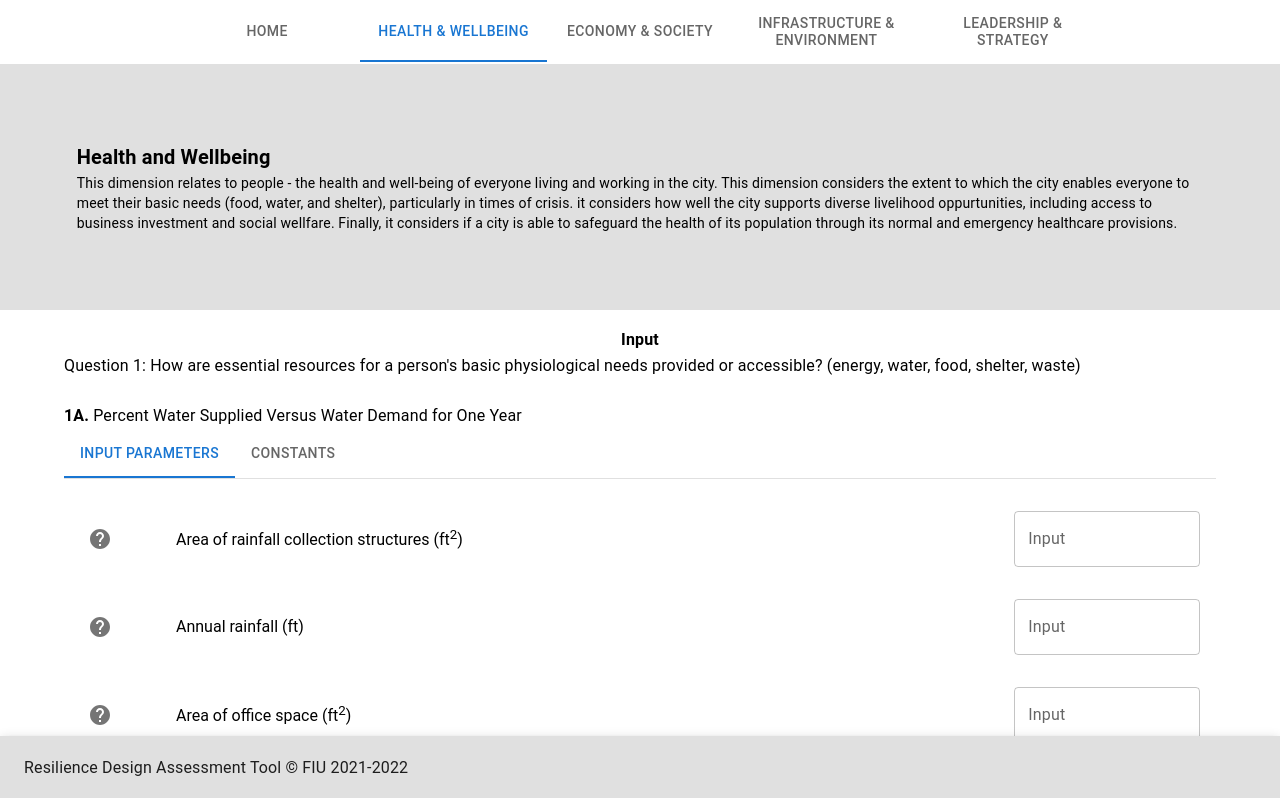
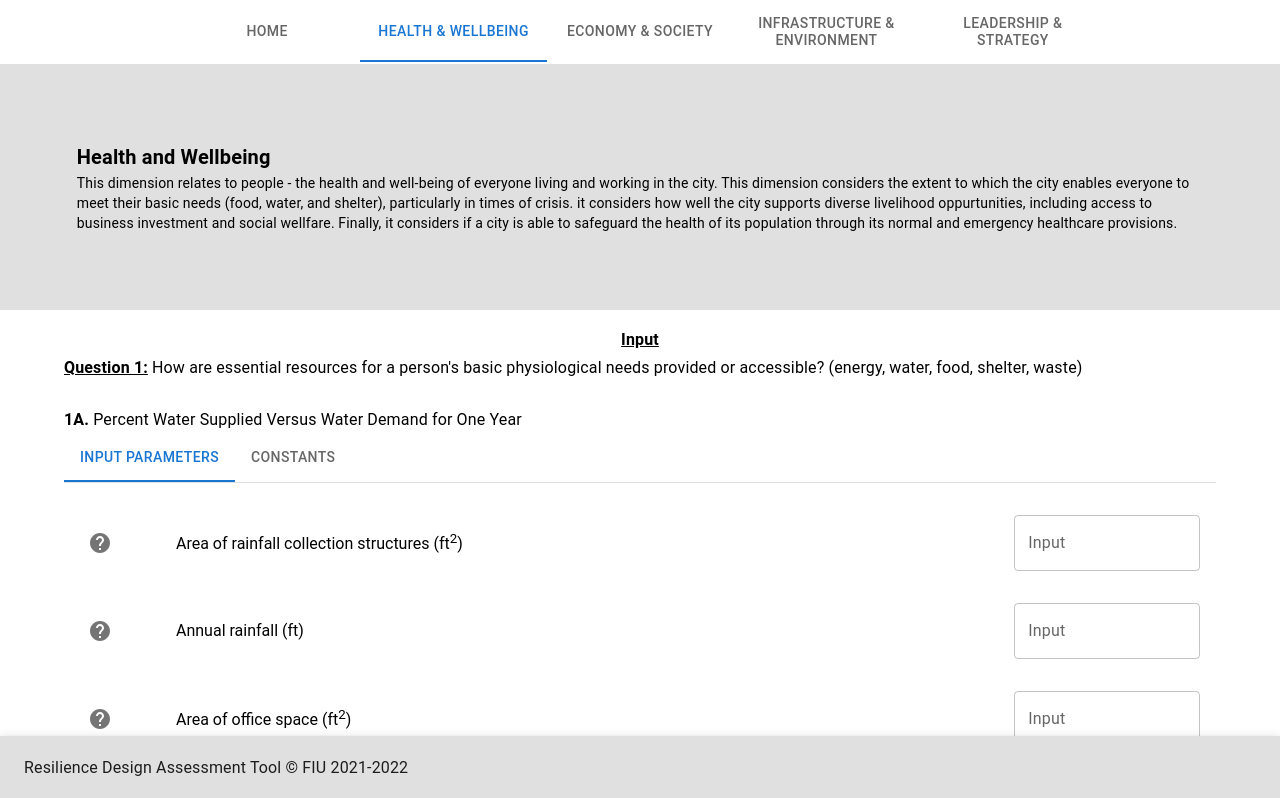
Before and after one commit to hugoguzman/resilience-assessment, a React (Create React App) app: page /health-and-wellbeing in a window 1280 px wide. Shown: the top 798 px of the page. Built offline with nearby package versions, Linux system fonts and the light colour scheme.

Commit message:
touch ups

```diff
--- a/src/Components/HWBForm2.tsx
+++ b/src/Components/HWBForm2.tsx
@@ -30,6 +30,7 @@ const HWBForms: React.FC<Props> = ({
 	const handleTabChange = (event: React.SyntheticEvent, newValue: number) => {
 		setSelectedTab(newValue);
 	};
+
 
 	return (
 		<>
--- a/src/Routes/HealthandWellbeing.tsx
+++ b/src/Routes/HealthandWellbeing.tsx
@@ -220,10 +220,10 @@ const HealthandWellbeing: React.FC = () => {
 							variant='subtitle1'
 							sx={{ textAlign: 'center', fontWeight: 'bold' }}
 						>
-							Input
+							<u>Input</u>
 						</Typography>
-						<Typography variant='body1'>
-							Question 1: How are essential resources for a person's basic
+						<Typography variant='subtitle1'>
+							<u><b>Question 1:</b></u> How are essential resources for a person's basic
 							physiological needs provided or accessible? (energy, water, food,
 							shelter, waste)
 						</Typography>
```
